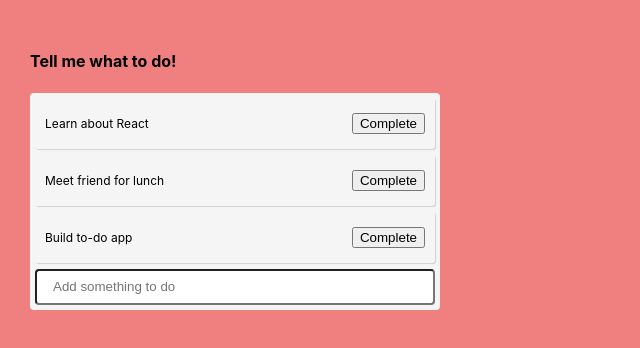
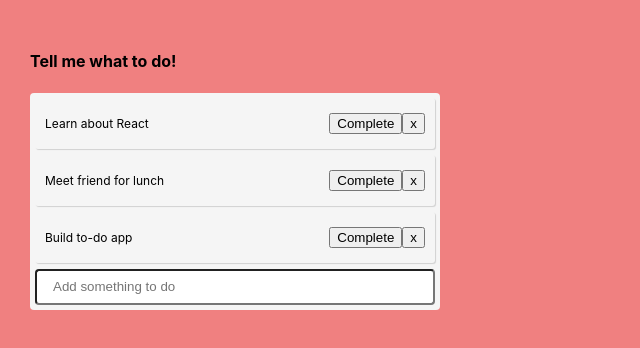
Before and after one commit to bruhu/to-do-with-hooks, a React (Create React App) app: page / in a window 1280 px wide. Shown: the top 348 px of the page, without its empty margins (0-640 px from the left). Built offline with nearby package versions, Linux system fonts and the light colour scheme.

Commit message:
Added deleteTodo button, added it as prop on Todo component

```diff
--- a/src/App.js
+++ b/src/App.js
@@ -3,7 +3,7 @@
 
 //another component!
 //we will pass here the props written below - using destructure
-function Todo({ todo, index, completeTodo }) {
+function Todo({ todo, index, completeTodo, deleteTodo }) {
   // style will add crossed text to a done task if it is completed
   return (
     <div
@@ -13,6 +13,7 @@
       {todo.text}
       <div>
         <button onClick={() => completeTodo(index)}>Complete</button>
+        <button onClick={() => deleteTodo(index)}>x</button>
       </div>
     </div>
   );
```
